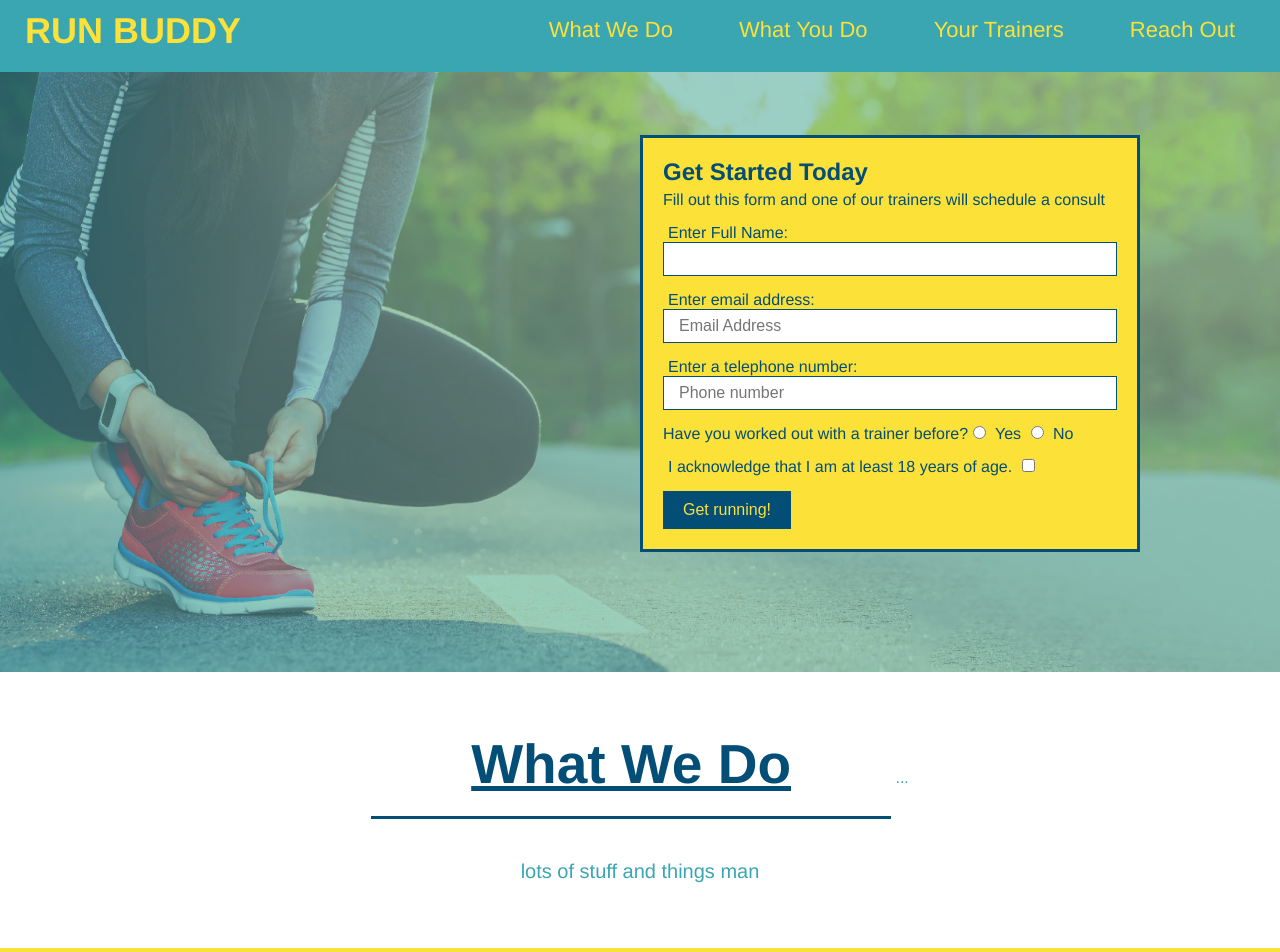
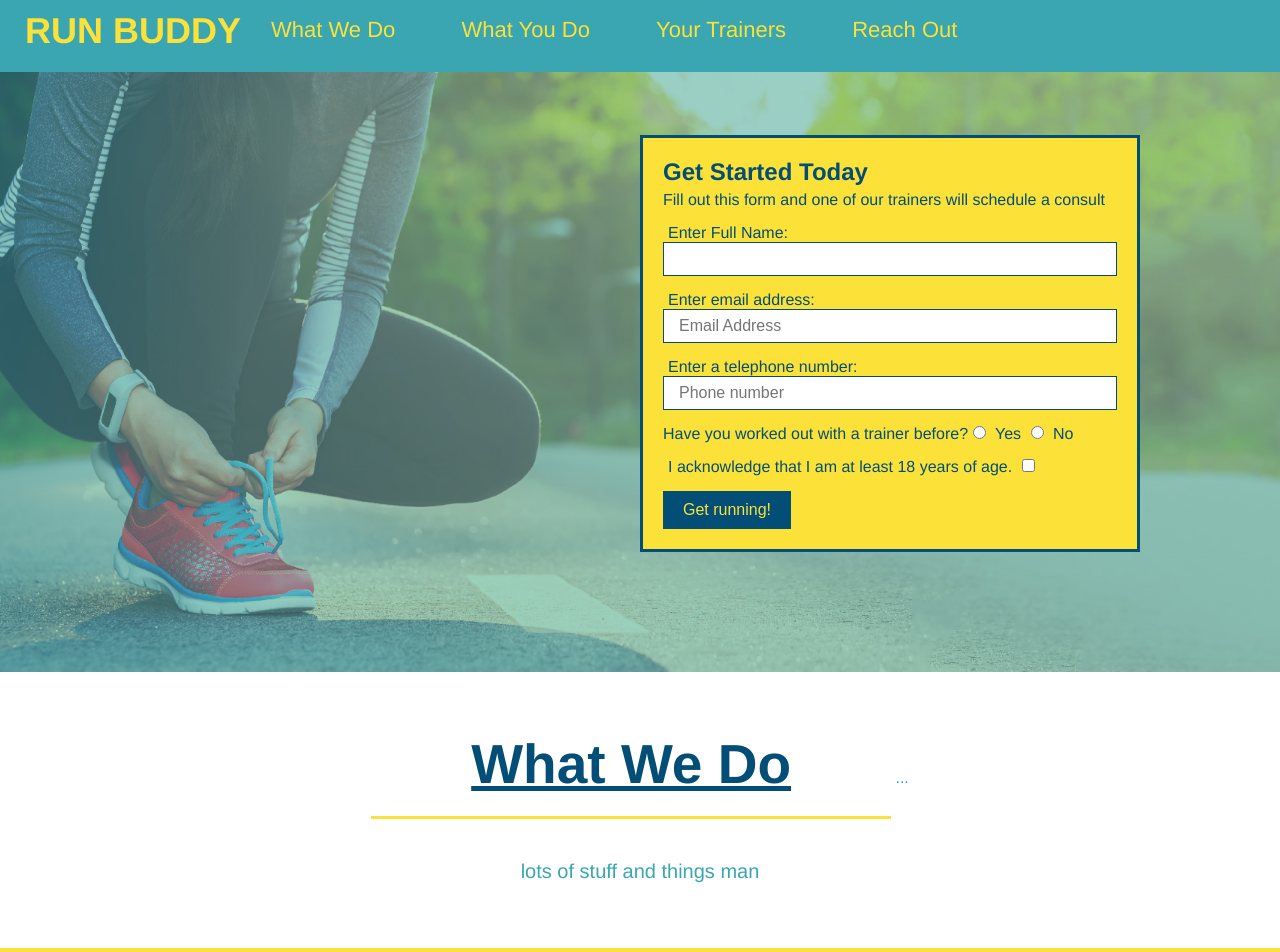
Before and after one commit to Bootsbigenough/run-buddy, a plain HTML site: page index.html in a window 1280 px wide. Shown: the top 952 px of the page. Drawn offline with Linux system fonts and the light colour scheme.

Commit message:
merging everything to main

```diff
--- a/assets/css/style.css
+++ b/assets/css/style.css
@@ -9,6 +9,7 @@ header {
     padding-bottom: 20px;
     padding-left: 25px;
     background-color: #39a6b2;
+    display: flex;
 }
 header nav ul li {
     display: inline;
@@ -21,14 +22,12 @@ header h1 {
     font-size: 36px;
     color:#fce138;
     margin: 0;
-    display: inline;
 }
 header a {
     text-decoration: none;
     color: #fce138;
 }
 header nav {
-    float: right;
     margin: 7px 0;
 }
 
@@ -190,25 +189,21 @@ section {
 .text-right {
     text-align: right;
 }
-.section-title {
-    font-size: 55px;
-    display: inline-block;
-    padding: 0 100px 20px 100px;
-    border-bottom: 3px solid;
-    margin-bottom: 35px;
-    color: #024e76;
-  }
+
 .contact {
     text-align: center;
     background: #024e76;
   }
+
   .contact h2 {
-    color:#fce138;
+    color: #fce138;
   }
+
   .contact-info iframe {
     width: 400px;
     height: 400px;
   }
+
   .contact-info div {
     width: 410px;
     display: inline-block;
@@ -217,10 +212,12 @@ section {
     margin: 30px 0 0 60px;
     color: white;
   }
+
   .contact-info h3 {
     color: #fce138;
     font-size: 32px;
   }
+
   .contact-info p,
   .contact-info address {
     margin: 20px 0;
@@ -228,6 +225,7 @@ section {
     font-size: 20px;
     font-style: normal;
   }
+
   .contact-info a {
-    color:#fce138;
+    color: #fce138;
   }
```
Lines whose indentation alone changed are shown as unchanged.
